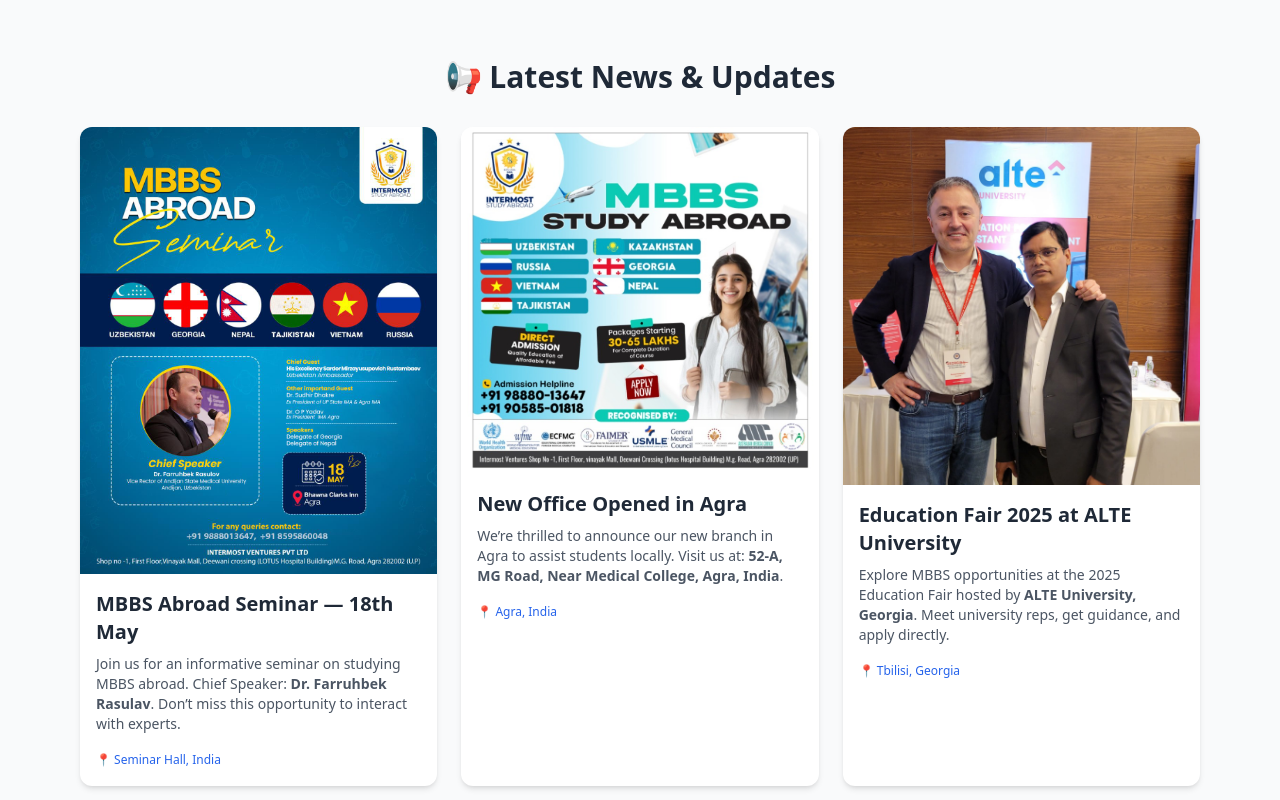
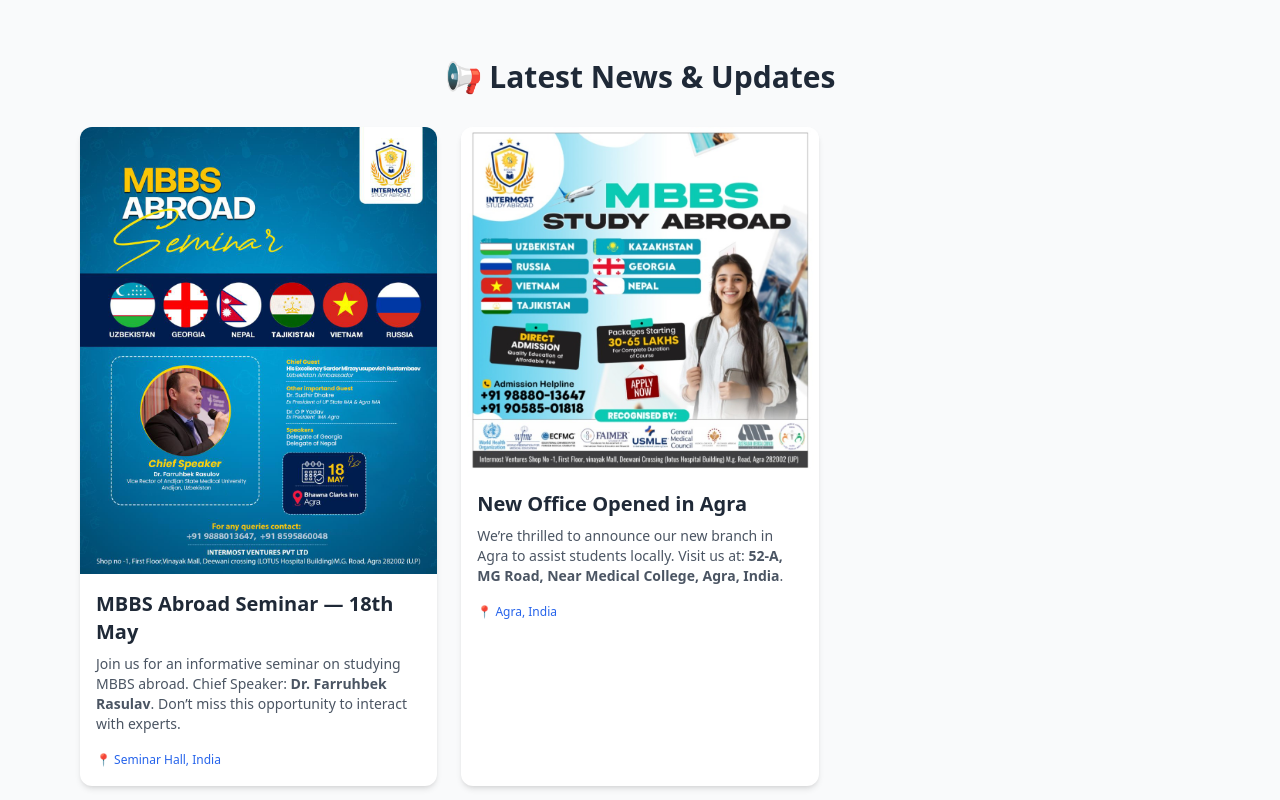
Before and after one commit to Tejaso7/Intermost-website, a plain HTML site: page index.html in a window 1280 px wide. Shown: the part 860-1660 px from the top of the page. Drawn offline with nearby package versions, Linux system fonts and the light colour scheme; grey boxes are pictures that could not be loaded.

Commit message:
Update index.html

```diff
--- a/index.html
+++ b/index.html
@@ -449,14 +449,7 @@
     </div>
 
     <!-- News Card 3: Education Fair -->
-    <div class="bg-white rounded-xl shadow-md overflow-hidden transition hover:shadow-lg">
-      <img src="images/News3.jpg" alt="Education Fair" class="w-full h-auto object-cover">
-      <div class="p-4">
-        <h3 class="text-xl font-semibold text-gray-800 mb-2">Education Fair 2025 at ALTE University</h3>
-        <p class="text-sm text-gray-600 mb-3">Explore MBBS opportunities at the 2025 Education Fair hosted by <strong>ALTE University, Georgia</strong>. Meet university reps, get guidance, and apply directly.</p>
-        <span class="text-xs font-medium text-blue-600">📍 Tbilisi, Georgia</span>
-      </div>
-    </div>
+
 
   </div>
 </div>
```
